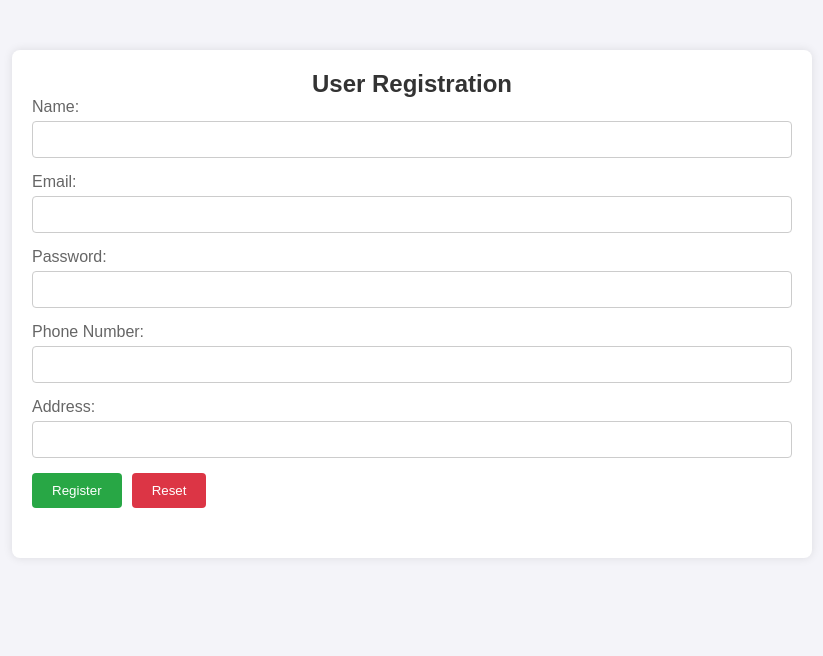
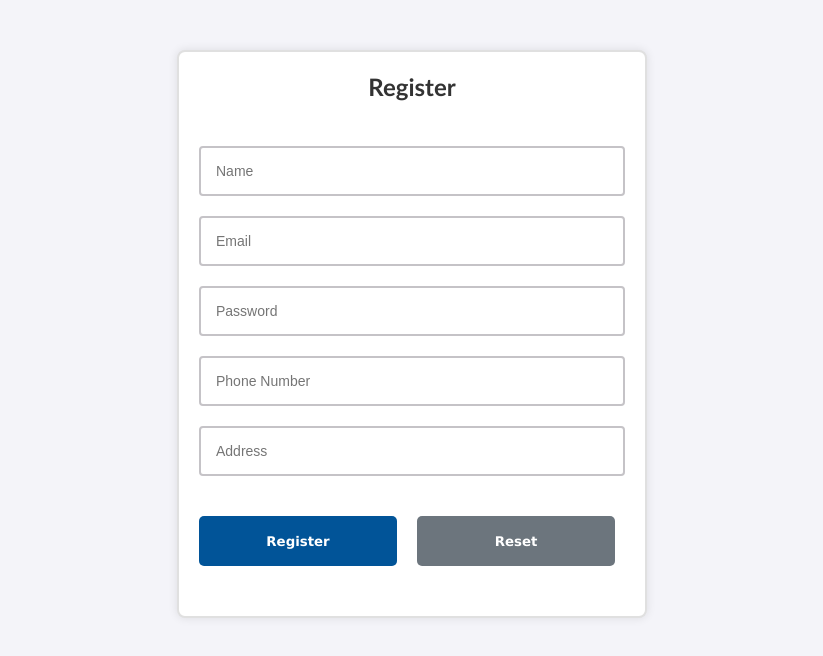
Before and after one commit to Pranluis/Ecom-Website-React-Intreface, a React (Vite) app: page /register in a window 1280 px wide. Shown: the top 656 px of the page, without its empty margins (228-1051 px from the left). Built offline with nearby package versions, Linux system fonts and the light colour scheme.

Commit message:
latest commit

```diff
--- /dev/null
+++ b/src/components/LoginPage/Login.jsx
@@ -0,0 +1,90 @@
+import React, { useState } from 'react';
+import axios from 'axios';
+import { Link, useNavigate } from 'react-router-dom';
+import './Login.css';
+
+const BASE_URL = "https://localhost:7136/api/Users";
+
+const Login = () => {
+    const [formData, setFormData] = useState({
+        email: '',
+        password: ''
+    });
+    const [errors, setErrors] = useState({});
+    const [loading, setLoading] = useState(false);
+    const navigate = useNavigate();
+
+    const handleChange = (e) => {
+        const { name, value } = e.target;
+        setFormData({
+            ...formData,
+            [name]: value
+        });
+    };
+
+    const handleSubmit = async (e) => {
+        e.preventDefault();
+        setLoading(true);
+        try {
+            const response = await axios.post('https://localhost:7136/api/Auth/login', formData);
+            const { token, userId } = response.data;
+            localStorage.setItem('token', token);
+            localStorage.setItem('userId', userId);
+            localStorage.setItem('email', formData.email);
+            navigate('/dashboard');
+        } catch (error) {
+            if (error.response && error.response.data.errors) {
+                setErrors(error.response.data.errors);
+            } else {
+                alert('Invalid credentials!');
+            }
+        } finally {
+            setLoading(false);
+        }
+    };
+
+    return (
+        <div className="container">
+            <form onSubmit={handleSubmit}>
+                <div className="header">
+                    <h1>Login</h1>
+                </div>
+                <div className="input-field">
+                    <input
+                        type="email"
+                        placeholder="Email"
+                        id="email"
+                        name="email"
+                        value={formData.email}
+                        onChange={handleChange}
+                        required
+                    />
+                    {errors.email && <p>{errors.email[0]}</p>}
+                    <input
+                        type="password"
+                        placeholder="Password"
+                        id="password"
+                        name="password"
+                        value={formData.password}
+                        onChange={handleChange}
+                        required
+                    />
+                    {errors.password && <p>{errors.password[0]}</p>}
+                </div>
+                <div className="forrem">
+                    <div className="forgot">
+                        <a href="#">Forgot Password?</a>
+                    </div>
+                </div>
+                <div className="button">
+                    <input type="submit" className="btn" value={loading ? 'Logging in...' : 'Login'} disabled={loading} />
+                </div>
+            </form>
+            <div className="signup-line">
+                <p>Don't have an account? <Link to="/register" className="signup-link">Signup</Link></p>
+            </div>
+        </div>
+    );
+};
+
+export default Login;
--- a/src/components/RegisterPage/RegisterPage.jsx
+++ b/src/components/RegisterPage/RegisterPage.jsx
@@ -1,22 +1,23 @@
 import React, { useState } from "react";
 import axios from "axios";
+import './RegisterPage.css';
 
+const API_URL = "http://localhost:5201/api/Users";
 
-const BASE_URL = "https://localhost:7136/api/Users";
-
-const Registration = () => {
+const RegisterPage = () => {
   const [formData, setFormData] = useState({
     name: "",
     email: "",
     password: "",
     phoneNumber: "",
     address: "",
+
   });
 
   // Add a new user (POST) using query parameters
   const addUser = async () => {
     try {
-      const addUrl = `${BASE_URL}?Name=${formData.name}&Email=${formData.email}&Password=${formData.password}&Phonenumber=${formData.phoneNumber}&Address=${formData.address}`;
+      const addUrl = `${API_URL}?Name=${formData.name}&Email=${formData.email}&Password=${formData.password}&Phonenumber=${formData.phoneNumber}&Address=${formData.address}`;
       console.log("Adding user with URL:", addUrl);
 
       await axios.post(addUrl);
@@ -45,9 +46,9 @@ const Registration = () => {
 
   return (
     <div className="container">
-      <h2>User Registration</h2>
+      <h2>Register</h2>
 
-      {/* Registration Form */}
+      {/* Add User Form */}
       <form
         className="form"
         onSubmit={(e) => {
@@ -55,60 +56,50 @@ const Registration = () => {
           addUser();
         }}
       >
-        <div className="form-group">
-          <label>Name:</label>
+        <div className="input-field">
           <input
             type="text"
             name="name"
+            placeholder="Name"
             value={formData.name}
             onChange={handleInputChange}
             required
           />
-        </div>
-        <div className="form-group">
-          <label>Email:</label>
           <input
             type="email"
             name="email"
+            placeholder="Email"
             value={formData.email}
             onChange={handleInputChange}
             required
           />
-        </div>
-        <div className="form-group">
-          <label>Password:</label>
           <input
             type="password"
             name="password"
+            placeholder="Password"
             value={formData.password}
             onChange={handleInputChange}
             required
           />
-        </div>
-        <div className="form-group">
-          <label>Phone Number:</label>
           <input
             type="text"
             name="phoneNumber"
+            placeholder="Phone Number"
             value={formData.phoneNumber}
             onChange={handleInputChange}
             required
           />
-        </div>
-        <div className="form-group">
-          <label>Address:</label>
           <input
             type="text"
             name="address"
+            placeholder="Address"
             value={formData.address}
             onChange={handleInputChange}
             required
           />
         </div>
         <div className="button">
-          <button type="submit" className="btn btn-primary">
-            Register
-          </button>
+          <input type="submit" className="btn" value="Register" />
           <button type="button" className="btn btn-secondary" onClick={resetForm}>
             Reset
           </button>
@@ -118,4 +109,4 @@ const Registration = () => {
   );
 };
 
-export default Registration;
+export default RegisterPage;
```
Also changed, not shown: src/components/RegisterPage/RegisterPage.css (line endings or trailing spaces).
